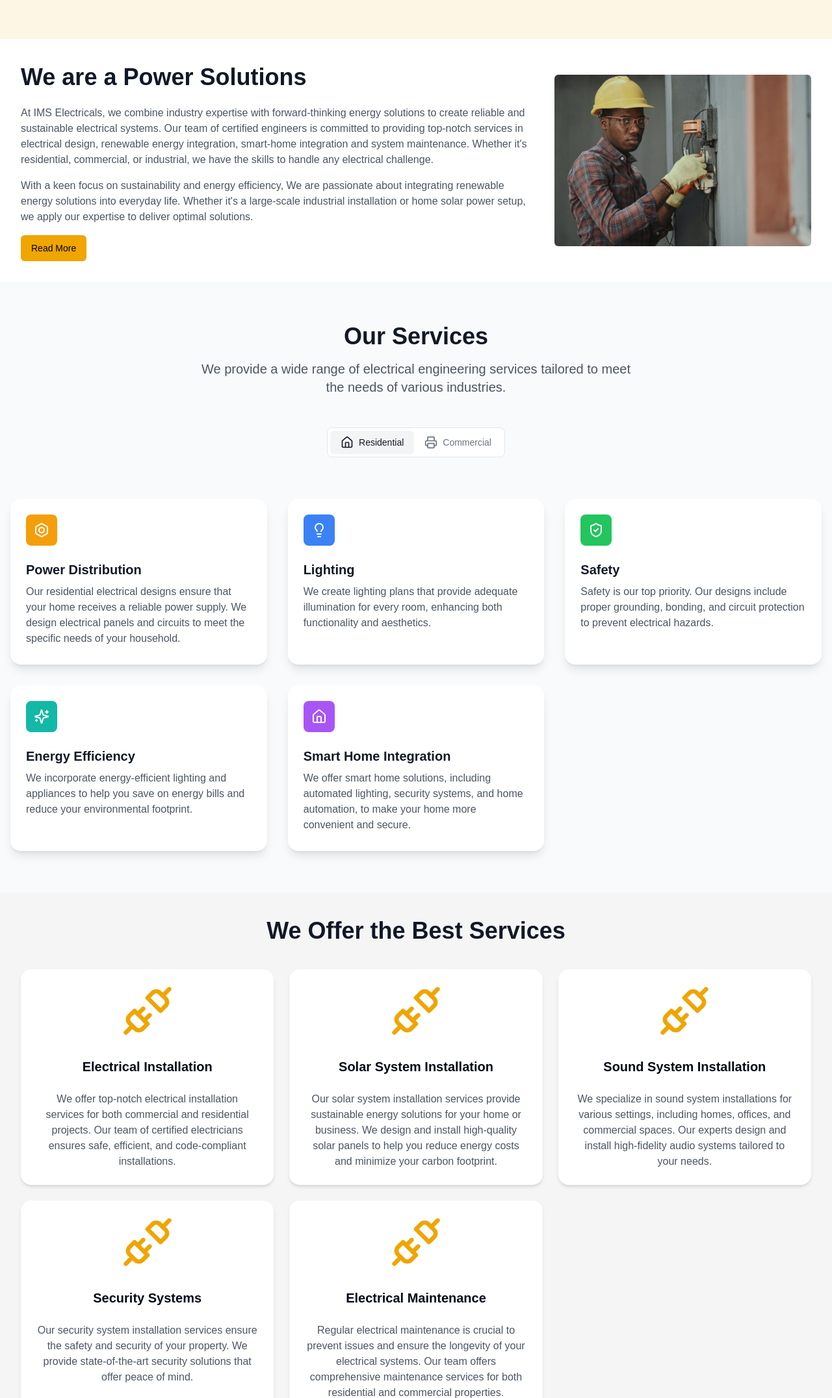
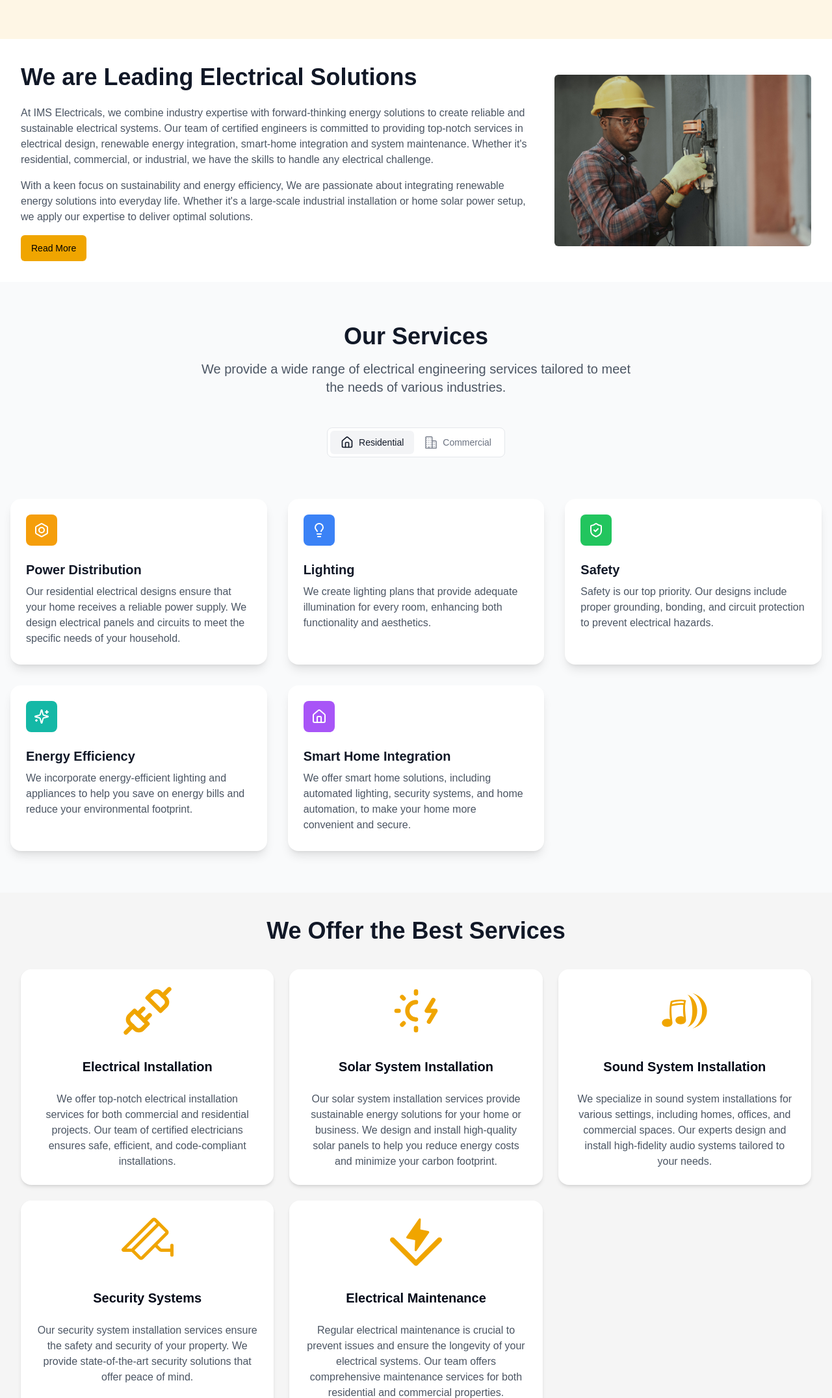
Before and after one commit to Yusuf-Najeeb/ims-new, a Next.js app: page / in a window 1280 px wide. Shown: the part 892-3044 px from the top of the page at 65% size. Built offline with nearby package versions, Linux system fonts and the light colour scheme.

Commit message:
Modified: Updated Icon pack

```diff
--- a/components/home/aboutUs.tsx
+++ b/components/home/aboutUs.tsx
@@ -7,7 +7,7 @@
     <section className="flex flex-col-reverse sm:flex-row items-center gap-x-8 gap-y-4 py-8 px-4 sm:px-8">
       <div className="w-full sm:w-2/3">
         <h2 className="text-[#111827] text-4xl font-bold leading-normal">
-          We are a Power Solutions
+          We are Leading Electrical Solutions
         </h2>
         <p className="leading-normal my-4 text-[#4b5563]">
           At IMS Electricals, we combine industry expertise with
--- a/components/home/ourServices.tsx
+++ b/components/home/ourServices.tsx
@@ -9,9 +9,9 @@
   HomeIcon,
   SparklesIcon,
   WifiIcon,
-  Printer,
   LampDesk,
 } from "lucide-react";
+import { IoBusinessOutline } from "react-icons/io5";
 import { cn } from "@/lib/utils";
 
 const residentialServices = [
@@ -175,7 +175,7 @@
                   : "text-gray-500 hover:text-gray-900"
               )}
             >
-              <Printer className="h-5 w-5" />
+              <IoBusinessOutline className="h-5 w-5" />
               Commercial
             </button>
           </div>
--- a/components/home/serviceOffers.tsx
+++ b/components/home/serviceOffers.tsx
@@ -3,6 +3,10 @@
 import "slick-carousel/slick/slick.css";
 import "slick-carousel/slick/slick-theme.css";
 import { Unplug } from "lucide-react";
+import { TbSunElectricity } from "react-icons/tb";
+import { GiSoundOn } from "react-icons/gi";
+import { PiSecurityCamera } from "react-icons/pi";
+import { SiVitest } from "react-icons/si";
 
 interface Service {
   icon: React.ReactNode;
@@ -18,25 +22,25 @@
       "We offer top-notch electrical installation services for both commercial and residential projects. Our team of certified electricians ensures safe, efficient, and code-compliant installations.",
   },
   {
-    icon: <Unplug className="w-20 h-20 text-[#F0A500]" />,
+    icon: <TbSunElectricity className="w-20 h-20 text-[#F0A500]" />,
     title: "Solar System Installation",
     description:
       "Our solar system installation services provide sustainable energy solutions for your home or business. We design and install high-quality solar panels to help you reduce energy costs and minimize your carbon footprint.",
   },
   {
-    icon: <Unplug className="w-20 h-20 text-[#F0A500]" />,
+    icon: <GiSoundOn className="w-20 h-20 text-[#F0A500]" />,
     title: "Sound System Installation",
     description:
       "We specialize in sound system installations for various settings, including homes, offices, and commercial spaces. Our experts design and install high-fidelity audio systems tailored to your needs.",
   },
   {
-    icon: <Unplug className="w-20 h-20 text-[#F0A500]" />,
+    icon: <PiSecurityCamera className="w-20 h-20 text-[#F0A500]" />,
     title: "Security Systems",
     description:
       " Our security system installation services ensure the safety and security of your property. We provide state-of-the-art security solutions that offer peace of mind.",
   },
   {
-    icon: <Unplug className="w-20 h-20 text-[#F0A500]" />,
+    icon: <SiVitest className="w-20 h-20 text-[#F0A500]" />,
     title: "Electrical Maintenance",
     description:
       "Regular electrical maintenance is crucial to prevent issues and ensure the longevity of your electrical systems. Our team offers comprehensive maintenance services for both residential and commercial properties.",
@@ -75,8 +79,8 @@
       <div className="md:hidden">
         <Slider {...sliderSettings}>
           {services.map((service, index) => (
-            <div key={index} className="px-2">
-              <div className="bg-white rounded-2xl shadow-md p-6 text-center">
+            <div key={index} className="px-1">
+              <div className="bg-white rounded-2xl shadow-md p-6 text-center flex flex-col items-center gap-y-2">
                 <div className="mb-4">{service.icon}</div>
                 <h3 className="text-xl font-bold mb-2">{service.title}</h3>
                 <p className="text-gray-600">{service.description}</p>
--- a/package.json
+++ b/package.json
@@ -18,6 +18,7 @@
     "next": "15.1.2",
     "react": "^19.0.0",
     "react-dom": "^19.0.0",
+    "react-icons": "^5.4.0",
     "react-slick": "^0.30.3",
     "slick-carousel": "^1.8.1",
     "tailwind-merge": "^2.6.0",
```
Also changed, not shown: 1 other file (tests, documents, lock files or other folders).
